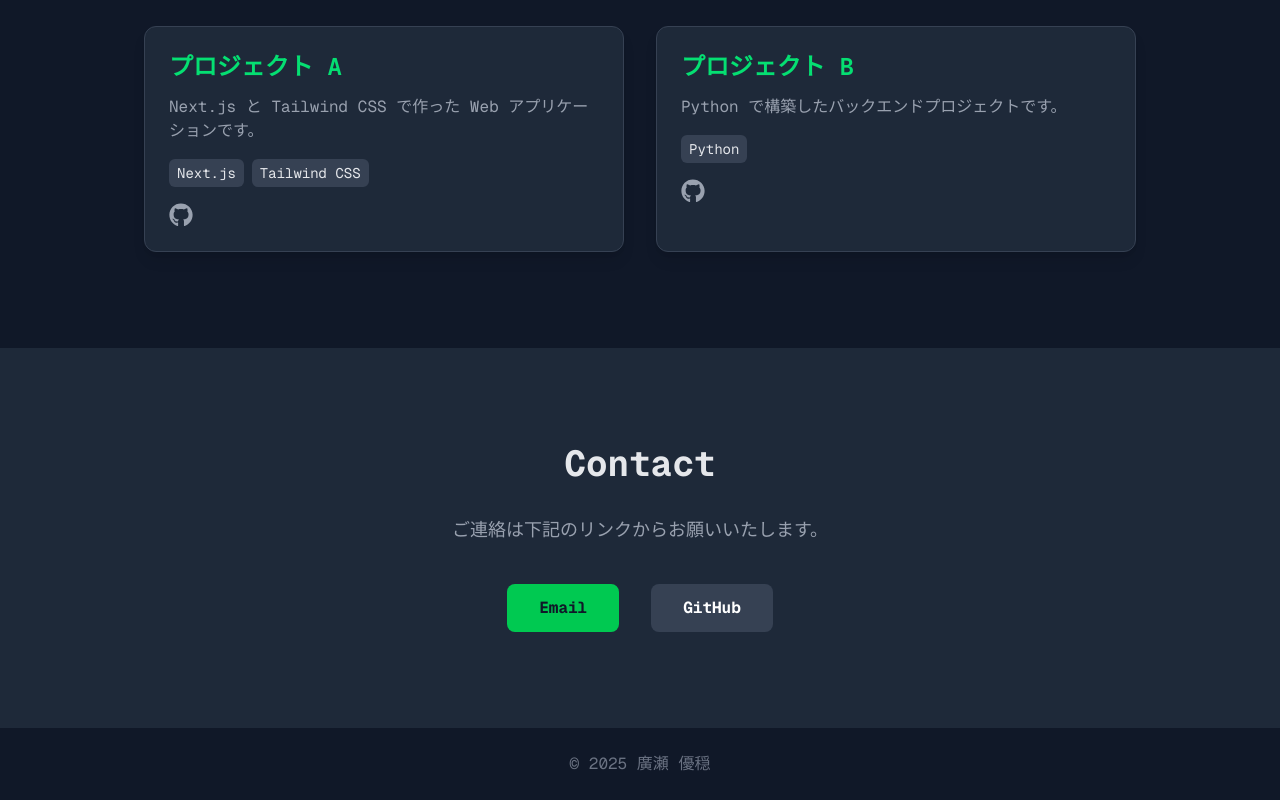
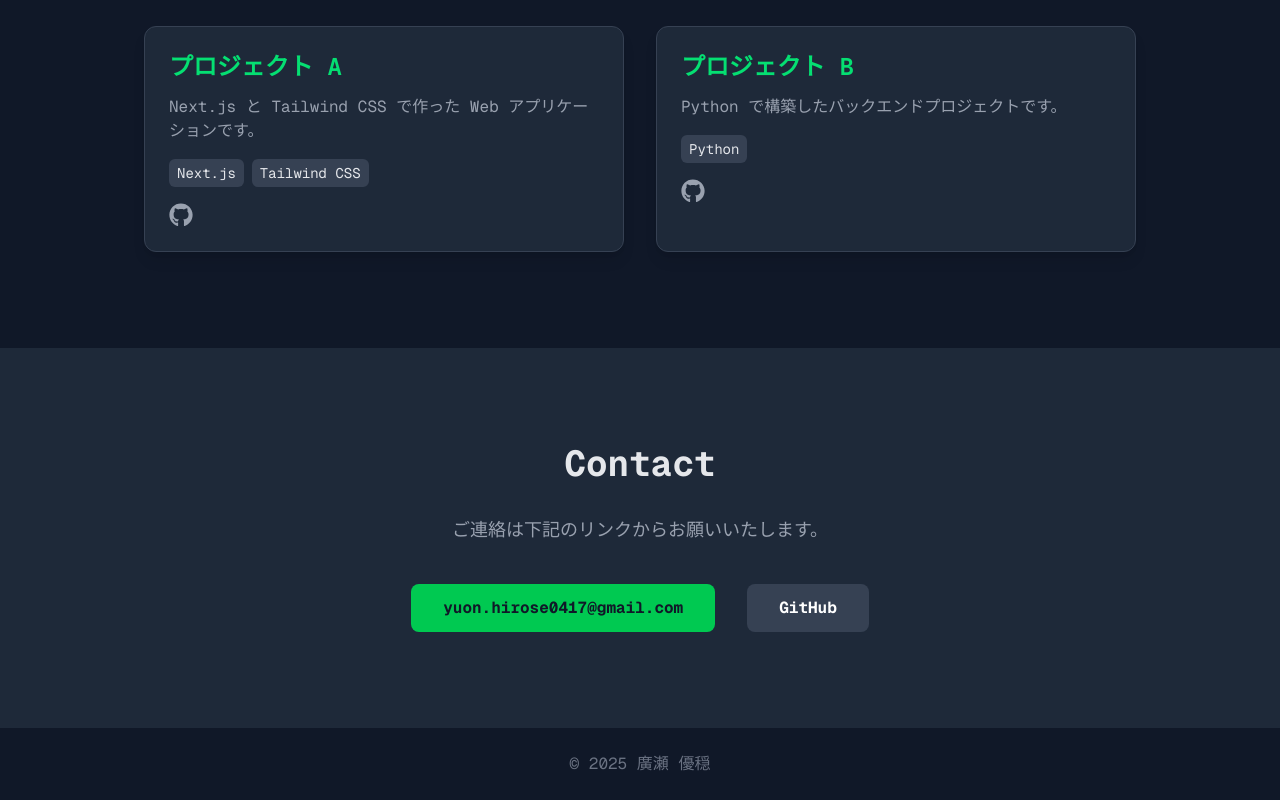
Before and after one commit to YuonHirose417/my-profile, a Next.js app: page / in a window 1280 px wide. Shown: the part 1798-2598 px from the top of the page. Built offline with nearby package versions, Linux system fonts and the light colour scheme.

Commit message:
Update homepage

```diff
--- a/app/page.tsx
+++ b/app/page.tsx
@@ -170,10 +170,10 @@ export default function Home() {
             </p>
             <div className="flex justify-center space-x-8 mt-10">
               <a
-                href="mailto:hirose@example.com"
+                href="yuon.hirose0417@gmail.com"
                 className="inline-block px-8 py-3 bg-green-500 text-gray-900 font-bold rounded-lg hover:bg-green-400 transition-colors"
               >
-                Email
+                yuon.hirose0417@gmail.com
               </a>
               <a
                 href="https://github.com/YuonHirose417"
```
